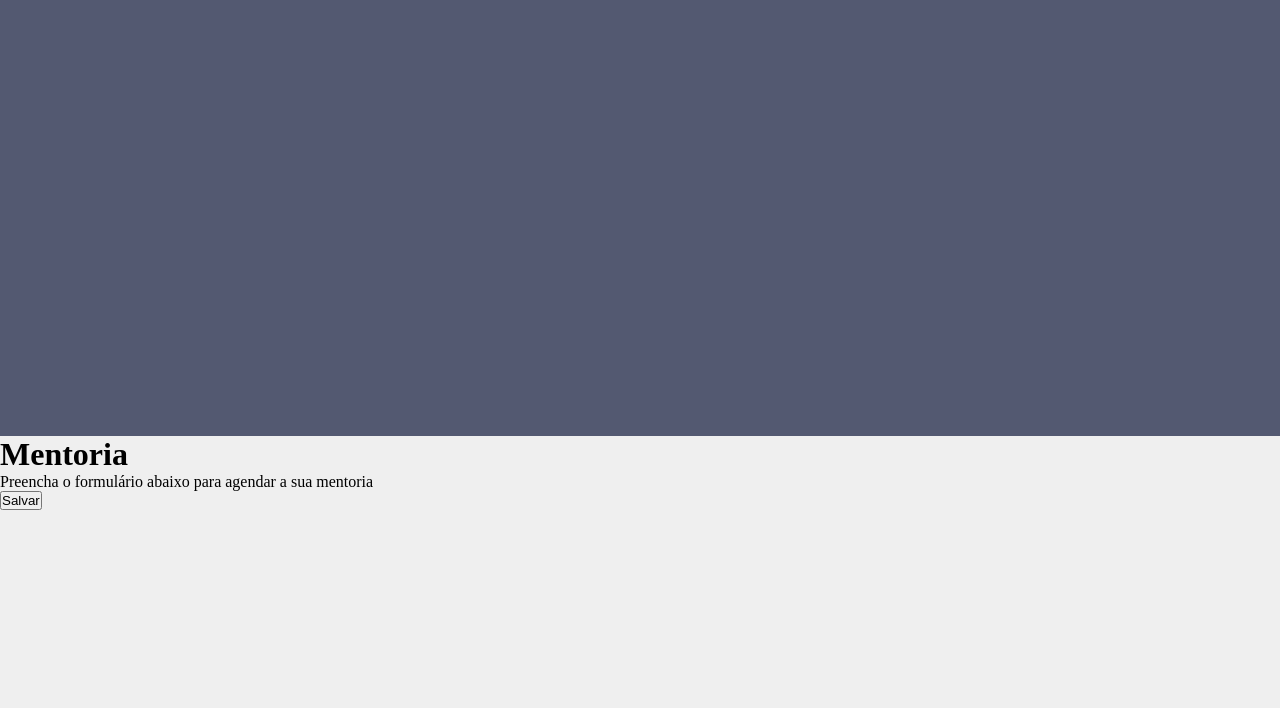
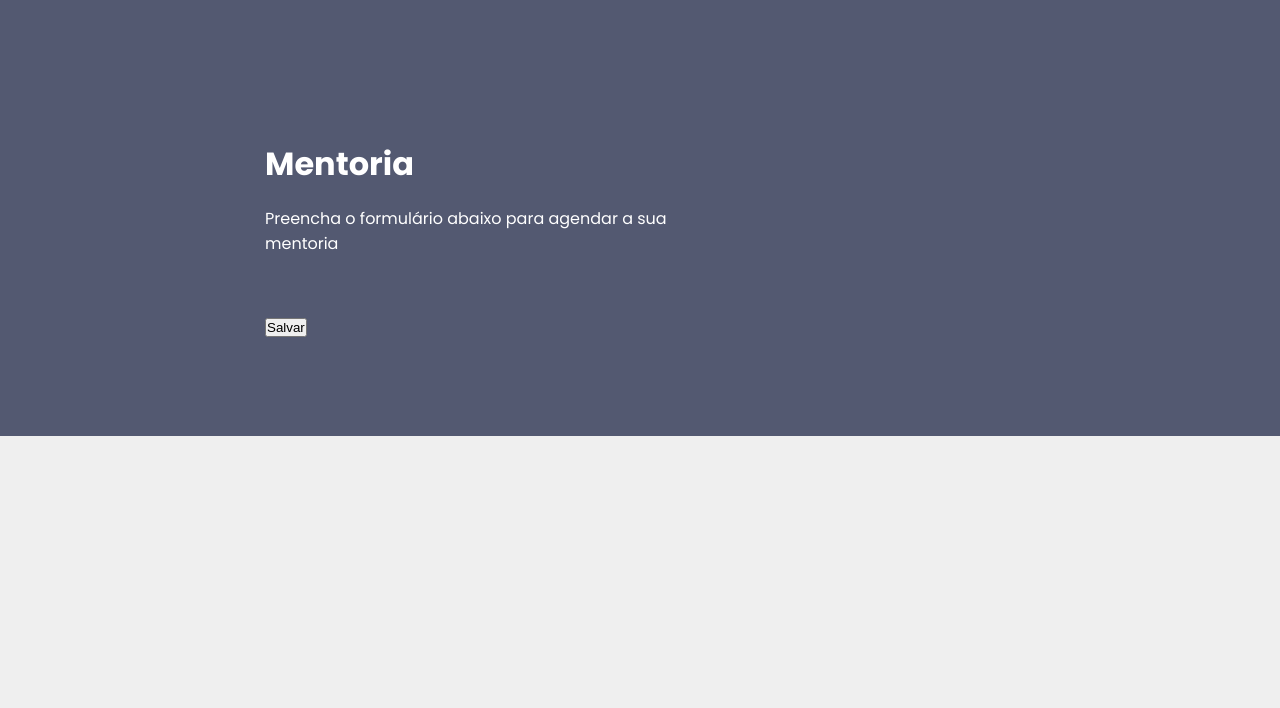
Before and after one commit to rogeriolins/explorer-projeto03-extra01, a plain HTML site: page index.html in a window 1280 px wide. Drawn offline with Linux system fonts and the light colour scheme.

Commit message:
customized layout form extra 01

```diff
--- a/index.html
+++ b/index.html
@@ -1,9 +1,16 @@
 <!DOCTYPE html>
 <html lang="pt-br">
   <head>
+    <link rel="preconnect" href="https://fonts.googleapis.com" />
+    <link rel="preconnect" href="https://fonts.gstatic.com" crossorigin />
+
     <meta charset="UTF-8" />
     <meta name="viewport" content="width=device-width, initial-scale=1.0" />
     <title>Agendamento de Mentoria</title>
+    <link
+      href="https://fonts.googleapis.com/css2?family=Staatliches:wght@600;700&family=Poppins:wght@400;700&display=swap"
+      rel="stylesheet"
+    />
     <link rel="stylesheet" href="style.css" />
   </head>
   <body>
--- a/style.css
+++ b/style.css
@@ -20,15 +20,41 @@
 
 body {
   background-color: var(--color-background);
+
+  font-family: "Poppins", sans-serif;
 }
 
 body::before {
   content: "";
+  display: block;
+  position: absolute;
+  z-index: -1;
+  width: 100%;
+  height: 436px;
   background-color: var(--color-top);
-  height: 436px;
-  display: block;
+}
+
+header,
+footer {
+  width: 750px;
+  margin: auto;
 }
 
 header {
-  width: 750px;
+  padding-top: 140px;
 }
+
+footer {
+  padding-bottom: 366px;
+}
+
+header h1 {
+  padding-bottom: 18px;
+  color: var(--color-white);
+}
+
+header p {
+  padding-bottom: 58px;
+  color: var(--color-white);
+  width: 417px;
+}
```
